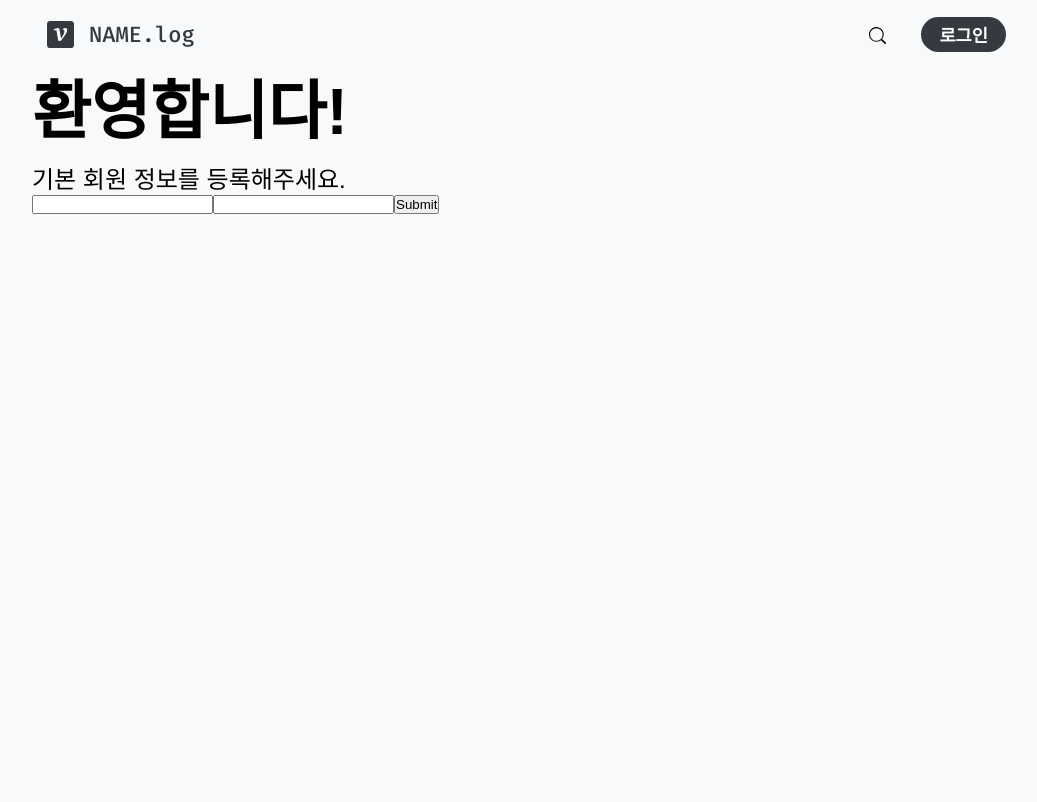
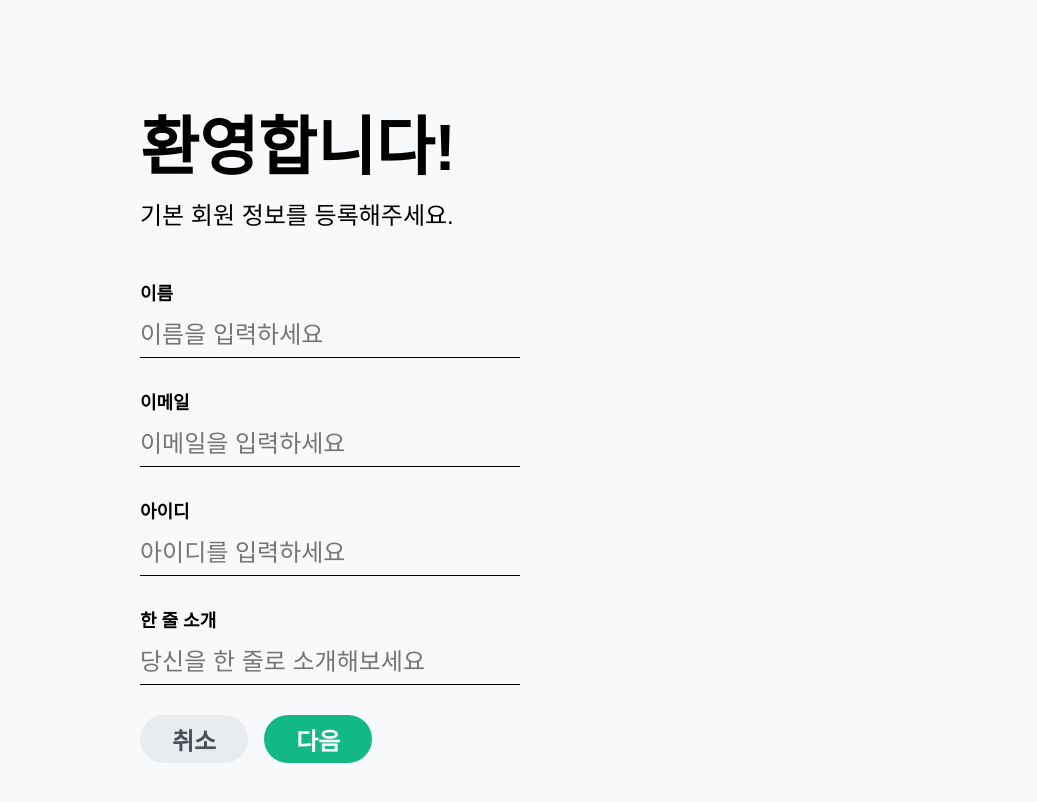
Before and after one commit to Jisu00/Velog-Clone, a React (Create React App) app: page /login-info in a window 1280 px wide. Shown: the top 802 px of the page, without its empty margins (116-1153 px from the left). Built offline with nearby package versions, Linux system fonts and the light colour scheme; a web font is replaced by a local one.

Commit message:
Feat(form): Design and set form

```diff
--- a/package.json
+++ b/package.json
@@ -15,7 +15,8 @@
     "react-router-dom": "^5.2.0",
     "react-scripts": "4.0.3",
     "react-web-config": "^1.0.0",
-    "styled-components": "^5.3.0"
+    "styled-components": "^5.3.0",
+    "yup": "^0.32.9"
   },
   "scripts": {
     "start": "react-scripts start",
--- a/src/App.js
+++ b/src/App.js
@@ -2,7 +2,6 @@ import React from "react";
 import { BrowserRouter as Switch, Route } from "react-router-dom";
 import Home from "pages/Home";
 import LoginInfo from "pages/LoginInfo";
-import Header from "components/Header";
 // import LoginPopup from "components/LoginPopup";
 import GlobalStyles from "styles/GlobalStyles";
 
@@ -10,7 +9,6 @@ function App() {
 	return (
     <div className="App">
       <GlobalStyles/>
-      <Header></Header>
 			<Switch>
 				<Route path="/" exact component={Home} />
 				<Route path="/login-info" exact component={LoginInfo} />
--- a/src/pages/Home.jsx
+++ b/src/pages/Home.jsx
@@ -1,5 +1,6 @@
 import React from 'react'
 import styled from 'styled-components';
+import Header from "components/Header";
 
 const HomeWrapper = styled.div`
   height: 1800px;
@@ -9,6 +10,7 @@ const HomeWrapper = styled.div`
 export default function Home() {
   return (
     <HomeWrapper>
+      <Header></Header>
       Home page
     </HomeWrapper>
   )
--- a/src/pages/LoginInfo.jsx
+++ b/src/pages/LoginInfo.jsx
@@ -1,6 +1,13 @@
 import React from "react";
-import styled from "styled-components";
-import { Formik, Form } from "formik";
+import styled, {keyframes} from "styled-components";
+import { useFormik } from "formik";
+import * as Yup from "yup";
+
+const TotalWrapper = styled.div`
+  width: 768px;
+  height: 780px;
+  margin: 100px auto 0;
+`;
 
 const TextWrapper = styled.div``;
 
@@ -14,66 +21,173 @@ const InputDescription = styled.span`
   font-size: 1.5rem;
 `;
 
+const FormDiv = styled.div`
+  display: flex;
+  margin: 48px 0;
+`;
+const LabelText = styled.label`
+  font-size: 1.125rem;
+  margin-bottom: 16px;
+  font-weight: bold;
+`;
+const InputItem = styled.div`
+  display: flex;
+  flex-direction: column;
+  margin-bottom: 30px;
+`;
+
+const InputText = styled.input`
+  font-size: 1.5rem;
+  border: none;
+  padding-bottom: 8px;
+  border-bottom: 1px solid #000;
+  background: transparent;
+`;
+
+const Btn = styled.button`
+	padding: 1px 18px;
+	height: 3rem;
+  padding: 0 2rem;
+	font-size: 1.5rem;
+	font-weight: bold;
+	border-radius: 1.5rem;
+	cursor: pointer;
+`;
+
+const fadeIn = keyframes`
+  from { opacity: 1; }
+  to { opacity: 0.5; }
+`;
+
+const CancelBtn = styled(Btn)`
+	color: rgb(73, 80, 87);
+	background: rgb(233, 236, 239);
+	border: none;
+	&:hover {
+		animation: ${fadeIn} 0.2s forwards;
+	}
+`;
+
+const LoginBtn = styled(Btn)`
+	color: white;
+	background: rgb(18, 184, 134);
+  margin-left: 1rem;
+	border: none;
+	&:hover {
+		animation: ${fadeIn} 0.2s forwards;
+	}
+`;
+
+const ErrorMessage = styled.div`
+  font-size: 1.125rem;
+  color: rgb(255, 107, 107);
+  font-weight: bold;
+  margin-bottom: 1rem;
+`;
 export default function LoginInfo() {
+  const formik = useFormik({
+    initialValues: {
+      fullName: "",
+      email: "",
+      id: "",
+      introduction: "",
+    },
+    validationSchema: Yup.object({
+      fullName: Yup.string().required("이름을 입력해주세요."),
+      email: Yup.string()
+        .email("이메일 주소가 유효하지 않습니다")
+        .required("이메일을 입력해주세요."),
+      id: Yup.string()
+        .min(
+          3,
+          "아이디는 3~16자의 알파벳,숫자,혹은 - _ 으로 이루어져야 합니다."
+        )
+        .max(
+          16,
+          "아이디는 3~16자의 알파벳,숫자,혹은 - _ 으로 이루어져야 합니다."
+        )
+        .required("ID를 입력해주세요."),
+      introduction: Yup.string().required("한 줄 소개를 입력해주세요."),
+    }),
+    onSubmit: (values) => {
+      alert(JSON.stringify(values, null, 2));
+    },
+  });
+
   return (
-    <div>
+      <TotalWrapper>
         <TextWrapper>
           <WelcomeText>환영합니다!</WelcomeText>
           <InputDescription>기본 회원 정보를 등록해주세요.</InputDescription>
         </TextWrapper>
-      <Formik
-       initialValues={{ email: '', password: '' }}
-       validate={values => {
-         const errors = {};
-         if (!values.email) {
-           errors.email = 'Required';
-         } else if (
-           !/^[A-Z0-9._%+-]+@[A-Z0-9.-]+\.[A-Z]{2,}$/i.test(values.email)
-         ) {
-           errors.email = 'Invalid email address';
-         }
-         return errors;
-       }}
-       onSubmit={(values, { setSubmitting }) => {
-         setTimeout(() => {
-           alert(JSON.stringify(values, null, 2));
-           setSubmitting(false);
-         }, 400);
-       }}
-     >
-       {({
-         values,
-         errors,
-         touched,
-         handleChange,
-         handleBlur,
-         handleSubmit,
-         isSubmitting,
-         /* and other goodies */
-       }) => (
-         <form onSubmit={handleSubmit}>
-           <input
+        <FormDiv>
+          <form onSubmit={formik.handleSubmit}>
+            <InputItem>
+              <LabelText htmlFor="fullName">이름</LabelText>
+              <InputText
+                id="fullName"
+                name="fullName"
+                type="text"
+                placeholder="이름을 입력하세요"
+                onChange={formik.handleChange}
+                onBlur={formik.handleBlur}
+                value={formik.values.firstName}
+              />
+            </InputItem>
+
+            <InputItem>
+              <LabelText htmlFor="email">이메일</LabelText>
+              <InputText
+                id="email"
+                name="email"
                 type="email"
-             name="email"
-             onChange={handleChange}
-             onBlur={handleBlur}
-             value={values.email}
+                placeholder="이메일을 입력하세요"
+                onChange={formik.handleChange}
+                onBlur={formik.handleBlur}
+                value={formik.values.email}
               />
-           {errors.email && touched.email && errors.email}
-           <input
-             type="password"
-             name="password"
-             onChange={handleChange}
-             onBlur={handleBlur}
-             value={values.password}
+            </InputItem>
+
+            <InputItem>
+              <LabelText htmlFor="velogId">아이디</LabelText>
+              <InputText
+                id="velogId"
+                name="velogId"
+                type="text"
+                placeholder="아이디를 입력하세요"
+                onChange={formik.handleChange}
+                onBlur={formik.handleBlur}
+                value={formik.values.id}
               />
-           {errors.password && touched.password && errors.password}
-           <button type="submit" disabled={isSubmitting}>
-             Submit
-           </button>
+            </InputItem>
+
+            <InputItem>
+              <LabelText htmlFor="introduction">한 줄 소개</LabelText>
+              <InputText
+                id="introduction"
+                name="introduction"
+                type="text"
+                placeholder="당신을 한 줄로 소개해보세요"
+                onChange={formik.handleChange}
+                onBlur={formik.handleBlur}
+              value={formik.values.id}
+              size='25'
+              />
+            </InputItem>
+
+            {formik.touched.fullName && formik.errors.fullName ? (
+              <ErrorMessage>{formik.errors.fullName}</ErrorMessage>
+            ) : formik.touched.email && formik.errors.email ? (
+              <ErrorMessage>{formik.errors.email}</ErrorMessage>
+            ) : formik.touched.id && formik.errors.id ? (
+              <ErrorMessage>{formik.errors.id}</ErrorMessage>
+            ) : formik.touched.introduction && formik.errors.introduction ? (
+              <ErrorMessage>{formik.errors.introduction}</ErrorMessage>
+            ) : null}
+            <CancelBtn type="submit">취소</CancelBtn>
+            <LoginBtn type="submit">다음</LoginBtn>
           </form>
-       )}
-     </Formik>
-    </div>
+        </FormDiv>
+      </TotalWrapper>
   );
 }
```
Also changed, not shown: 2 other files (tests, documents, lock files or other folders). Lines whose indentation alone changed are shown as unchanged.
